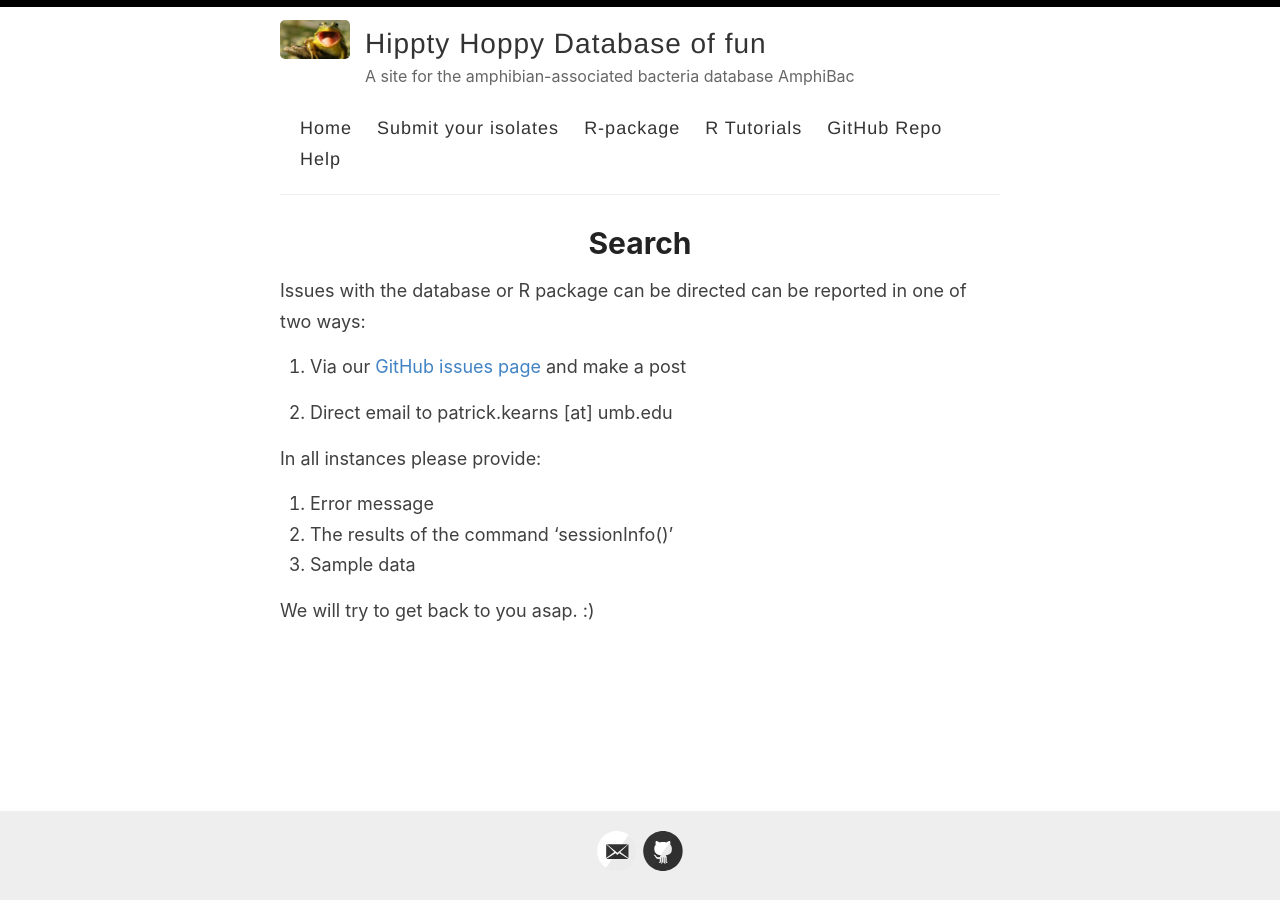
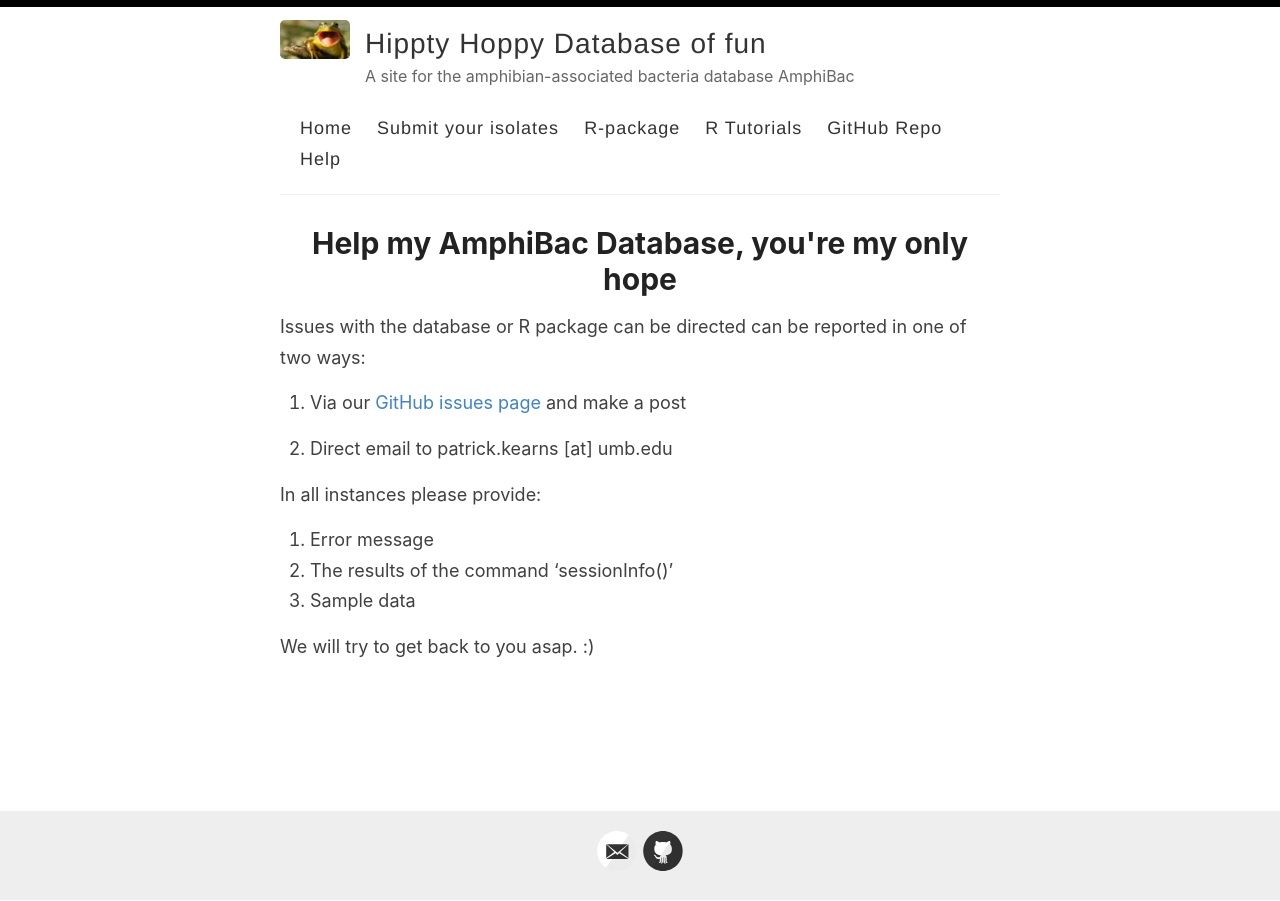
Before and after one commit to pattyjk/pattyjk.github.io, a Jekyll site: the page built from _pages/help.md, in a window 1280 px wide. Built offline with Jekyll 4.4.1, drawn with Linux system fonts in a browser that asks for light colours.

Commit message:
Update help.md

```diff
--- a/_pages/help.md
+++ b/_pages/help.md
@@ -1,6 +1,6 @@
 ---
 layout: page
-title: Search
+title: Help my AmphiBac Database, you're my only hope
 permalink: /help/
 ---
 
```
